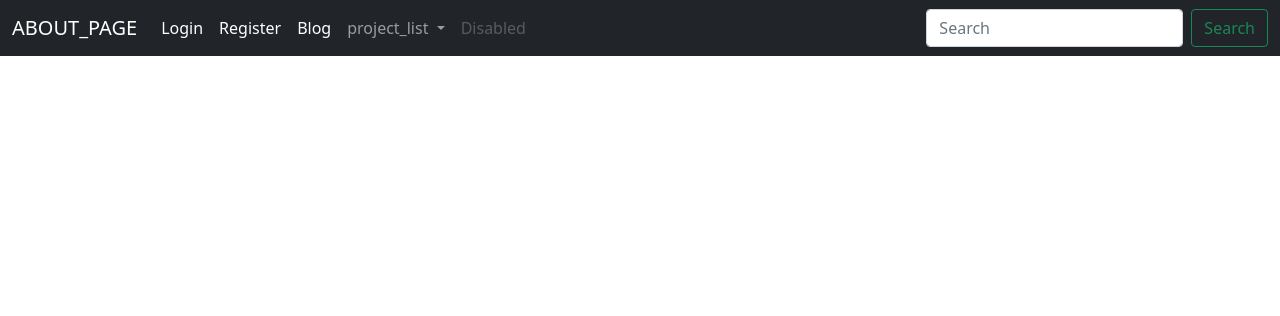
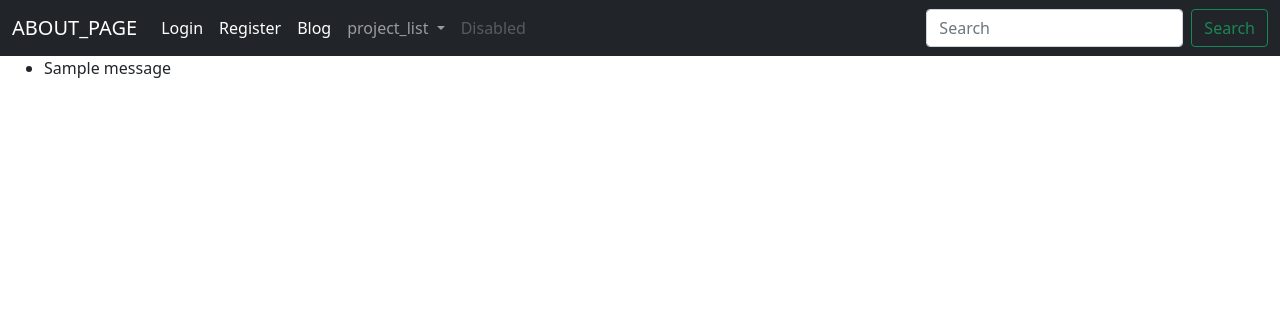
Before and after one commit to Dslate88/tf-aws-django-website, a Django app: template base/users/templates/users/profile.html in a window 1280 px wide. Shown: the top 316 px of the page. Run offline with Django 4.2, Linux system fonts and the light colour scheme; the template is opened without the code that fills it, so the values that code supplies are empty; tables that the repository leaves empty hold one stand-in row (values such as "Sample post"); one stand-in notice (Sample message) is shown; some libraries are stand-ins or nearby versions.

Commit message:
working user registration success message  and redirect

```diff
--- a/base/templates/base.html
+++ b/base/templates/base.html
@@ -95,6 +95,26 @@
   </div>
 </nav>
 
+    <!-- Message display -->
+  <div class="container-fluid">
+    <div class="col-md-8">
+    {% if messages %}
+    <ul class="messages">
+        {% for message in messages %}
+        <li{% if message.tags %} class="{{ message.tags }}"{% endif %}>
+            {% if message.level == DEFAULT_MESSAGE_LEVELS.ERROR %}Important: {% endif %}
+            {{ message }}
+        </li>
+        {% endfor %}
+    </ul>
+    </div>
+    {% endif %}
+    </div>
+
+
+
+
+
 <!-- base end, inheritance begin -->
 {% block content %}
 
--- a/base/users/forms.py
+++ b/base/users/forms.py
@@ -4,6 +4,7 @@ from django.contrib.auth.forms import UserCreationForm
 
 
 class UserRegisterForm(UserCreationForm):
+    # TODO: add first_name, last_name
     email = forms.EmailField()
 
     class Meta:
--- a/base/users/views.py
+++ b/base/users/views.py
@@ -2,14 +2,16 @@ from django.urls import reverse_lazy
 from django.views import generic
 from django.contrib.auth.models import User
 from django.contrib.auth.mixins import LoginRequiredMixin
+from django.contrib.messages.views import SuccessMessageMixin
 
 from .forms import UserRegisterForm
 
 
-class UserRegister(generic.CreateView):
+class UserRegister(SuccessMessageMixin, generic.CreateView):
     form_class = UserRegisterForm
     template_name = "users/register.html"
     success_url = reverse_lazy("user-login")
+    success_message = "%(username)s was created successfully"
 
 
 class UserProfile(LoginRequiredMixin, generic.TemplateView):
```
